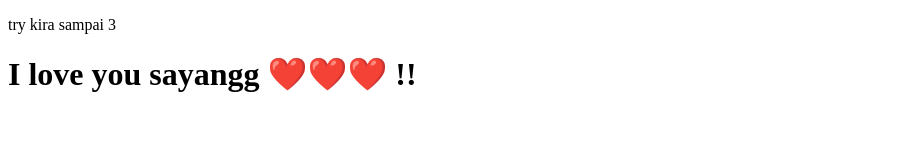
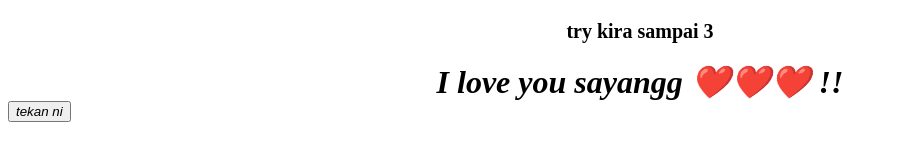
Before and after one commit to akluha72/teruntuksayang, a plain HTML site: page index.html in a window 1280 px wide. Shown: the whole page, without its empty margins (0-897 px from the left). Drawn offline with Linux system fonts and the light colour scheme.

Commit message:
Update index.html

```diff
--- a/index.html
+++ b/index.html
@@ -1,13 +1,41 @@
 <!DOCTYPE html>
 <html>
+<head>
+	<style>
+		p {
+			text-align: center;
+			font-size: 20px;
+			font-weight: 700;
+		}
+
+ 		.hide {
+			display: none;
+		}
+	</style>
+</head>
 <body>
 	<p>try kira sampai 3</p>
-	<h1 id="text"></h1>
+	<h1 id="text" style="text-align:center; margin: 0 auto; font-style:italic"></h1>
+	<button type="button" id="myBtn" class="hide" onclick="unhideElm()" style="text-align:center; margin: 0 auto; font-style:italic"> tekan ni </button>
+	<h1 id="anotherReveal" style="font-size: 80px; text-align:center; margin: 0 auto"></h1>
 <script>
 	setTimeout(getElmt, 3000);
+
 	function getElmt () {
-	document.getElementById("text").innerHTML = "I love you sayangg ❤️❤️❤️ !!";
+		document.getElementById("text").innerHTML = "I love you sayangg ❤️❤️❤️ !!";
+		unhideElm();
 	}
+
+	function unhideElm () {
+		var element = document.getElementById("myBtn");
+		element.classList.remove("hide");
+	}
+
+	function reveal() {
+		document.getElementById("anotherReveal").innerHTML = "NAK GAMBA SELFIE plish";
+	}
+
+	document.getElementById("myBtn").addEventListener("click", reveal);
 </script>
 
 </body>
```
